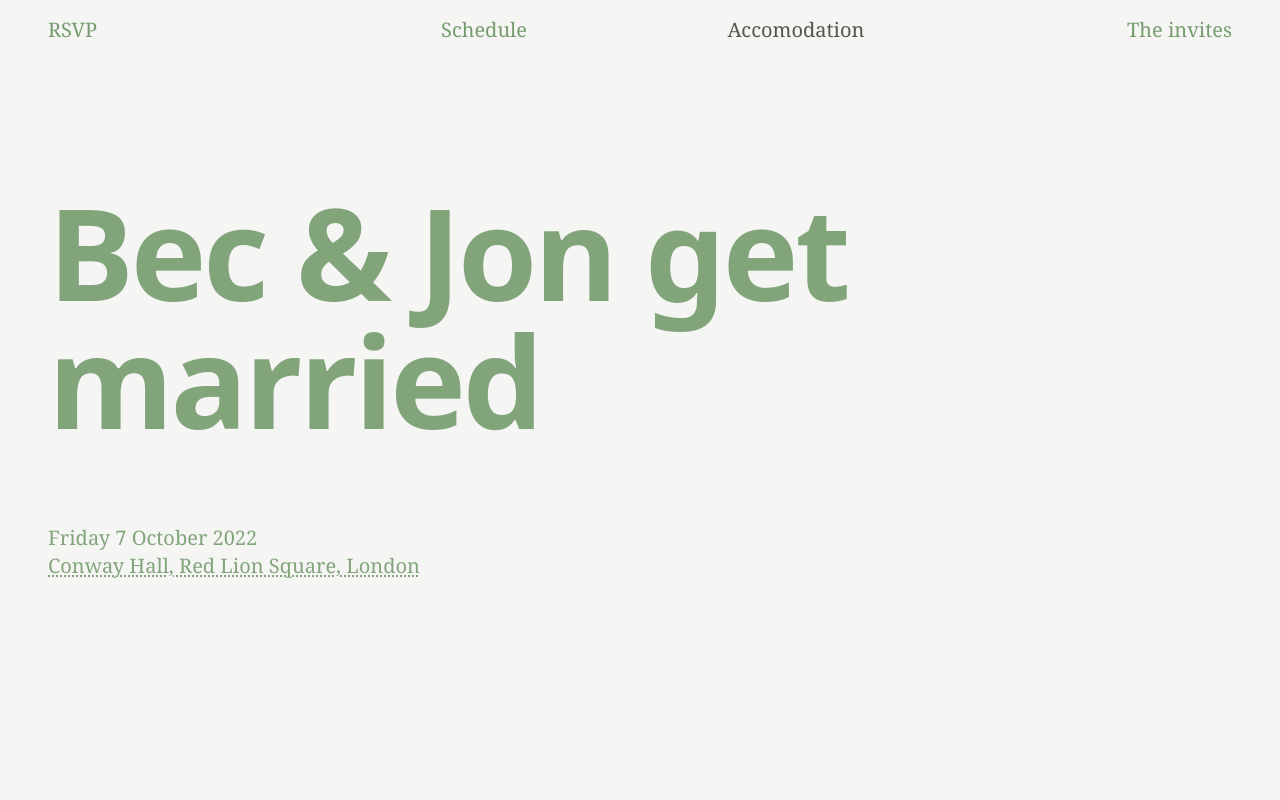
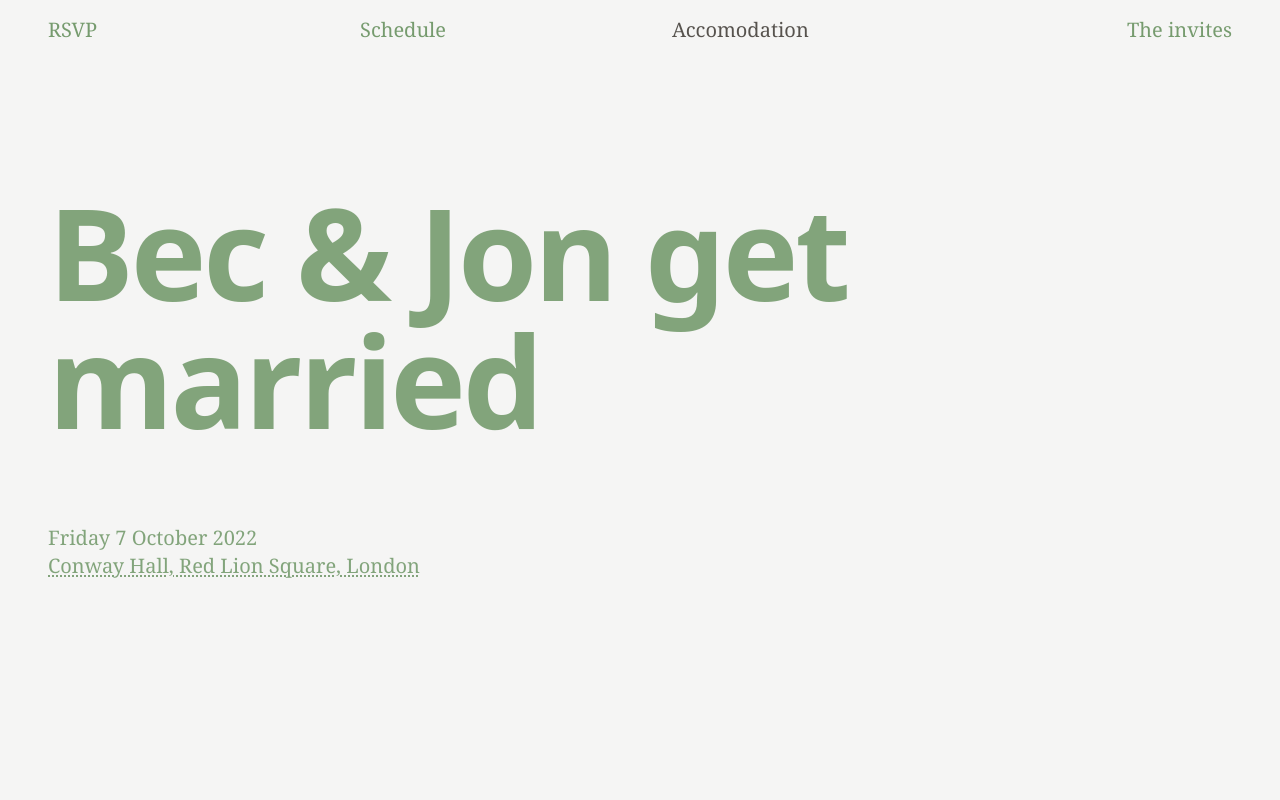
Before and after one commit to jonheslop/gosslop, a Next.js app: page / in a window 1280 px wide. Shown: the top 800 px of the page. Built offline with nearby package versions, Linux system fonts and the light colour scheme.

Commit message:
alignment tweaks to nav

```diff
--- a/components/layout.js
+++ b/components/layout.js
@@ -22,13 +22,12 @@ export default function Layout({ title, children }) {
 
       <main className="grid grid-cols-1 lg:grid-cols-4 gap-4 xl:gap-16 items-start w-full flex-1 px-2 sm:px-12 z-10 text-stone/70">
         <nav className="bg-stone-100 lg:col-span-4 w-full sticky top-0 py-4 mb-16 z-50">
-          <ul className="flex justify-between lg:grid lg:grid-cols-4 gap-4 xl:gap-16 text-center">
+          <ul className="flex justify-between lg:grid lg:grid-cols-4 gap-4 xl:gap-16">
             {navLinks.map((item, i) => (
               <li
                 key={i}
                 className={cn({
                   'text-right': i === navLinks.length - 1,
-                  'text-left': i === 0,
                 })}
               >
                 <a
```
